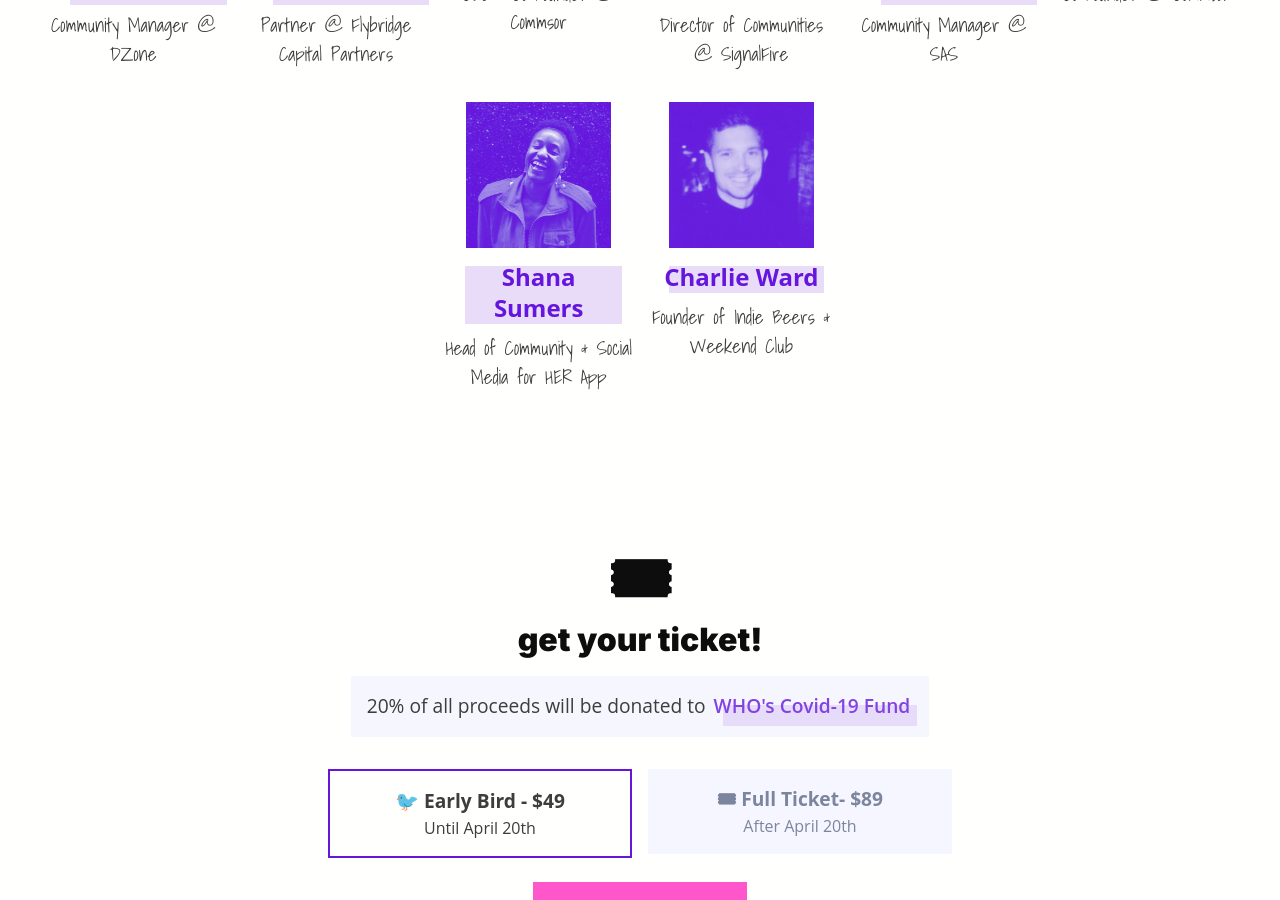
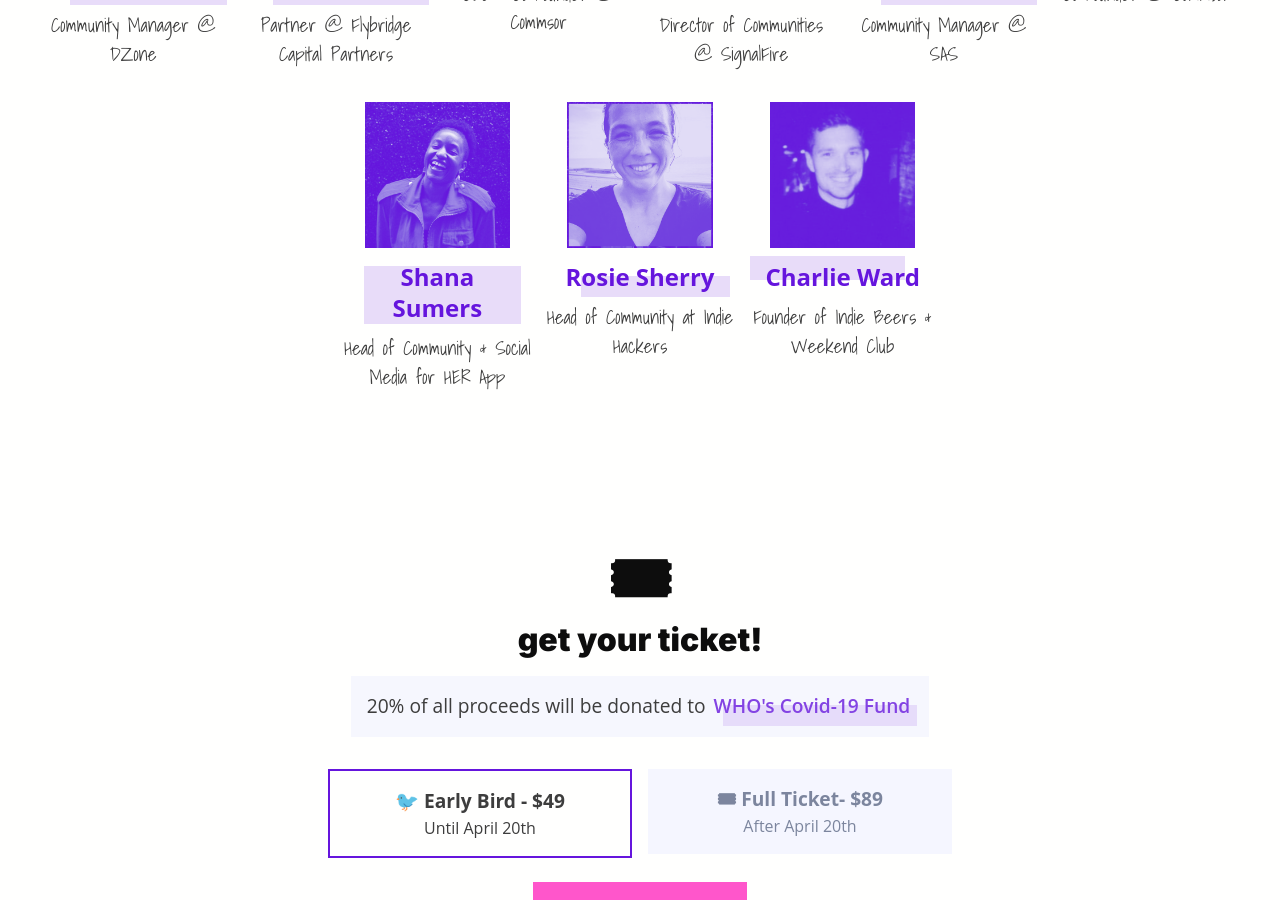
Before and after one commit to stijnvc/holo-alfa, a Jekyll site: the page built from summit.html, in a window 1280 px wide and 900 px high, scrolled down 2958 px. Built offline with Jekyll 4.4.1, drawn with Linux system fonts in a browser that asks for light colours; nearby versions of some CDN libraries; some web fonts are replaced; comment, search, counter and statistics services are not loaded.

Commit message:
Add Rosie to speaker list

```diff
--- a/summit.html
+++ b/summit.html
@@ -211,6 +211,17 @@
           <h4 class="speaker-title s-3">Shana Sumers</h4>
           <p class="m-0 rock-salt text-large">Head of Community & Social Media for HER App</p>
         </div>
+        <div class="column col-2 col-md-4 col-sm-6 text-center my-4">
+          <div style="width: 80%; margin: 0 10%;" class="text-center">
+            <a href="https://twitter.com/rosiesherry" target="_blank"">
+              <div class="speaker-image">
+                <img class="offset-2" style="width: 100%;" src="/assets/summit/speakers/rosie-sherry.png"/>
+              </div>
+            </a>
+          </div>
+          <h4 class="speaker-title s-1">Rosie Sherry</h4>
+          <p class="m-0 rock-salt text-large">Head of Community at Indie Hackers</p>
+        </div>
         <div class="column col-2 col-md-4 col-sm-6 text-center my-4 col-mr-auto">
           <div style="width: 80%; margin: 0 10%;" class="text-center">
             <a href="https://twitter.com/charlierward" target="_blank"">
@@ -219,7 +230,7 @@
               </div>
             </a>
           </div>
-          <h4 class="speaker-title s-3">Charlie Ward</h4>
+          <h4 class="speaker-title s-2">Charlie Ward</h4>
           <p class="m-0 rock-salt text-large">Founder of Indie Beers & Weekend Club</p>
         </div>
         <!--<div class="column col-12 mt-32 mb-8 text-center">
```
Also changed, not shown: assets/summit/speakers/rosie-sherry.png (added).
